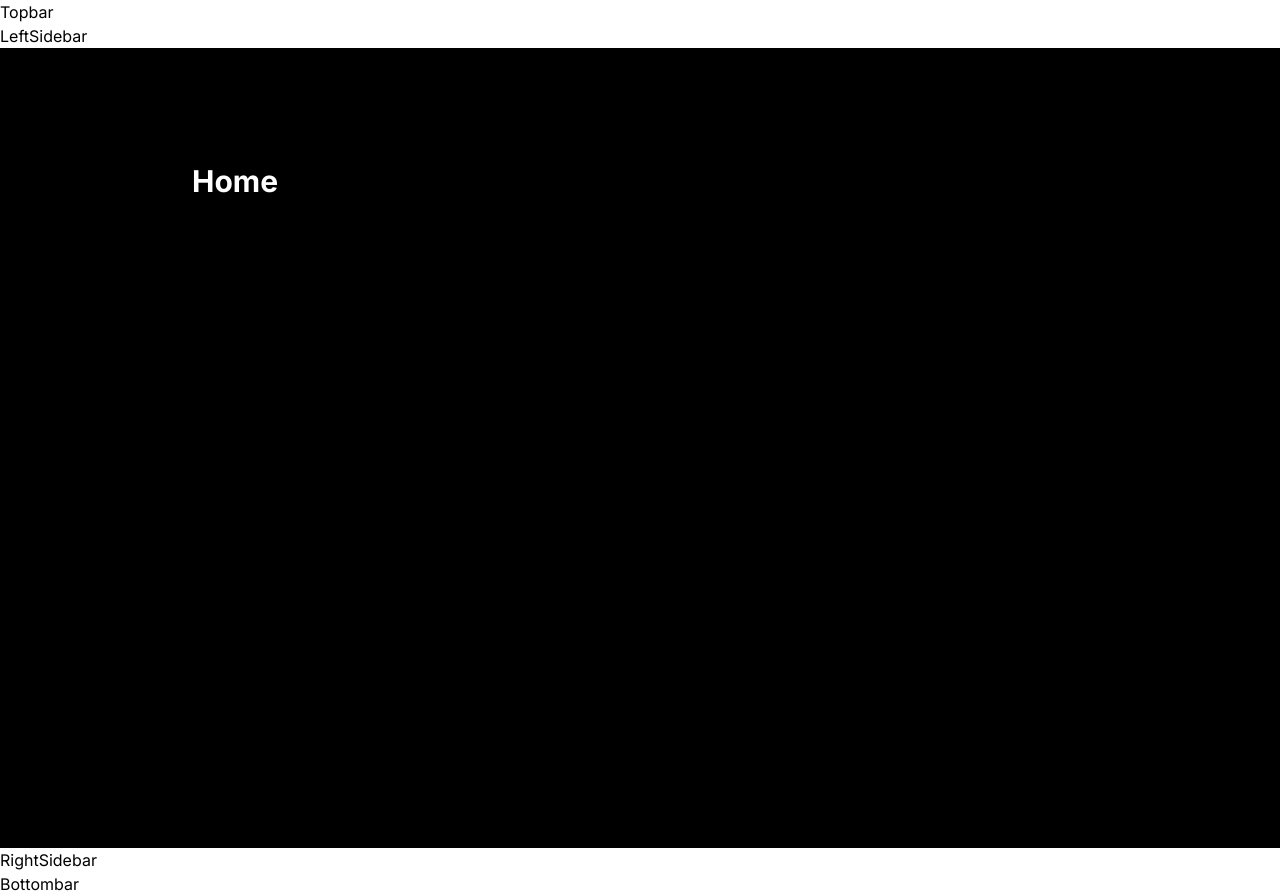
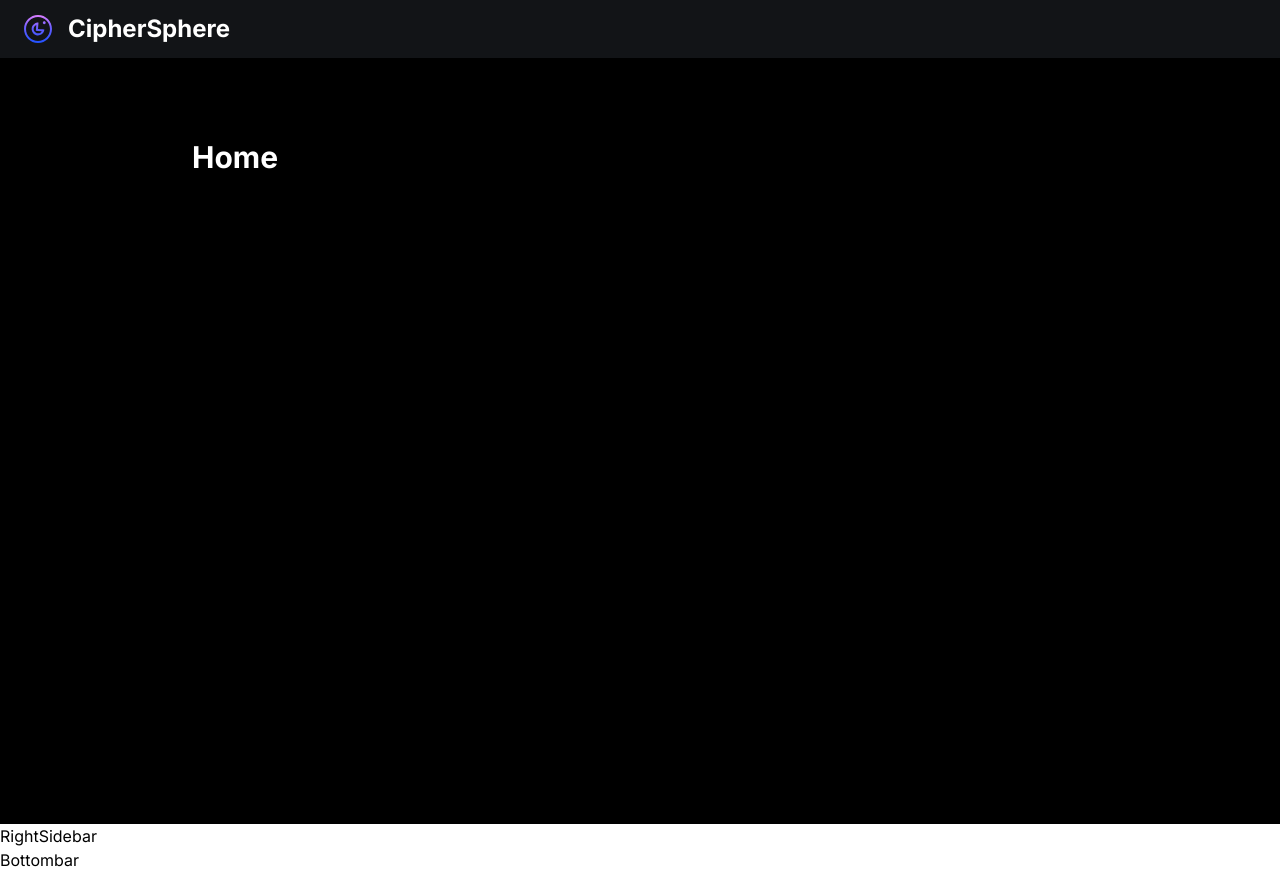
Before and after one commit to tnajim/cipher-sphere, a Next.js app: page / in a window 1280 px wide. After the commit the page ends 872 px from the top, so only its background shows below. Built offline with nearby package versions, Linux system fonts and the light colour scheme; no server answers.

Commit message:
added and styled topbar component

```diff
--- a/components/shared/Topbar.tsx
+++ b/components/shared/Topbar.tsx
@@ -1,8 +1,34 @@
-import React from 'react'
+import React from "react";
+import Image from "next/image";
+import Link from "next/link";
+import { OrganizationSwitcher, SignOutButton, SignedIn } from "@clerk/nextjs";
 
 const Topbar = () => {
   return (
-    <div>Topbar</div>
+    <nav className="topbar">
+      <Link href="/" className="flex items-center gap-4">
+        <Image src="/assets/logo.svg" alt="logo" width={28} height={28} />
+        <p className="text-heading3-bold text-light-1 max-xs:hidden">CipherSphere</p>
+      </Link>
+
+      <div className="flex items-center gap-1">
+        <div className="block md:hidden">
+          <SignedIn>
+            <SignOutButton>
+              <div className="flex cursor-pointer">
+                <Image src="/assets/logout.svg" alt="logout" width={24} height={24} />
+              </div>
+            </SignOutButton>
+          </SignedIn>
+        </div>
+
+        <OrganizationSwitcher appearance={{
+          elements: {
+            organizationSwitcherTrigger: "py-2 px-4"
+          }
+        }} />
+      </div>
+    </nav>
   )
 }
 
```
